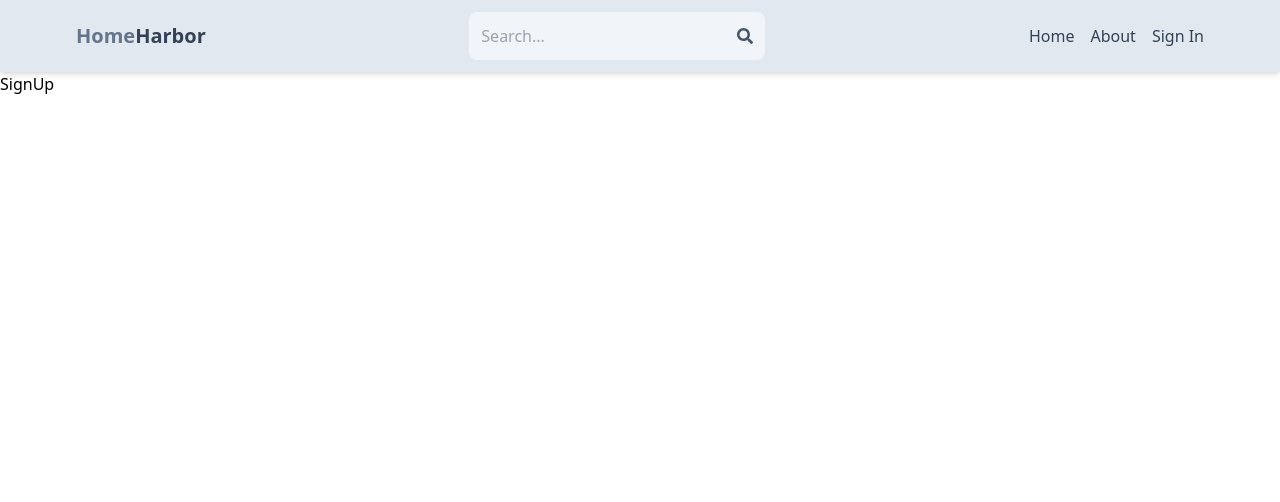
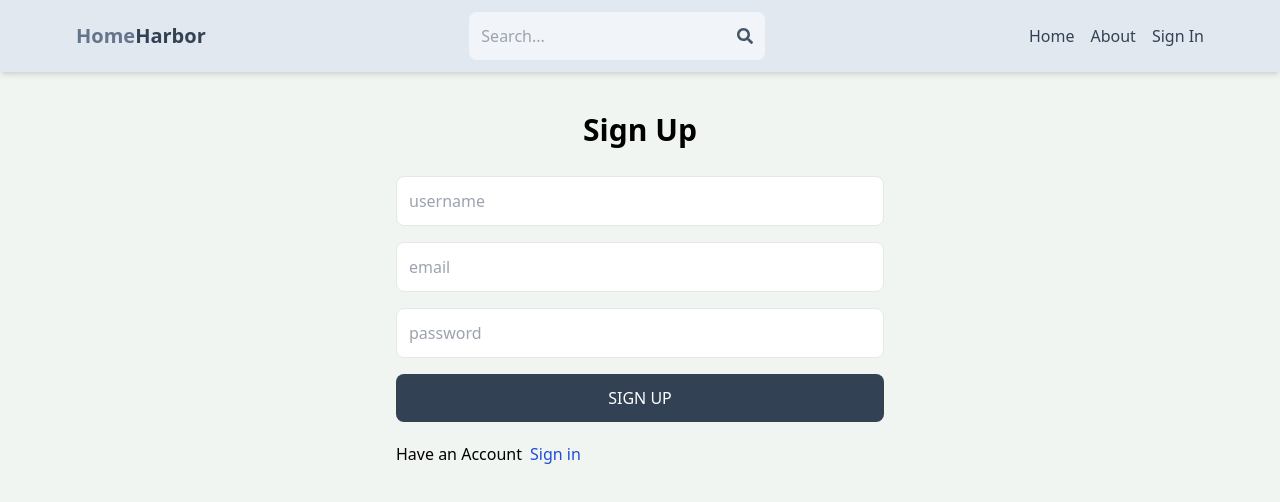
Before and after one commit to akhiltiwari06/Home-Harbor, a React (Vite) app in the folder client/: page /sign-up in a window 1280 px wide. Shown: the top 502 px of the page. Built offline with nearby package versions, Linux system fonts and the light colour scheme.

Commit message:
Sign up page UI

```diff
--- a/client/src/index.css
+++ b/client/src/index.css
@@ -1,3 +1,7 @@
 @import "tailwindcss/base";
 @import "tailwindcss/components";
 @import "tailwindcss/utilities";
+
+body {
+  background-color: rgb(241, 245, 241);
+}
--- a/client/src/pages/SignUp.jsx
+++ b/client/src/pages/SignUp.jsx
@@ -1,5 +1,38 @@
-// import React from 'react'
+import { Link } from "react-router-dom";
 
 export default function SignUp() {
-  return <div>SignUp</div>;
+  return (
+    <div className="p-3 max-w-lg mx-auto">
+      <h1 className="text-3xl text-center font-semibold my-7">Sign Up</h1>
+      <form className="flex flex-col gap-4">
+        <input
+          type="text"
+          placeholder="username"
+          className="border p-3 rounded-lg"
+          id="username"
+        />
+        <input
+          type="email"
+          placeholder="email"
+          className="border p-3 rounded-lg"
+          id="email"
+        />
+        <input
+          type="password"
+          placeholder="password"
+          className="border p-3 rounded-lg"
+          id="password"
+        />
+        <button className="bg-slate-700 text-white p-3 rounded-lg uppercase hover:opacity-95 disabled:opacity-80">
+          sign up
+        </button>
+      </form>
+      <div className="flex gap-2 mt-5">
+        <p>Have an Account</p>
+        <Link to={"/sign-in"}>
+          <span className="text-blue-700">Sign in</span>
+        </Link>
+      </div>
+    </div>
+  );
 }
```
